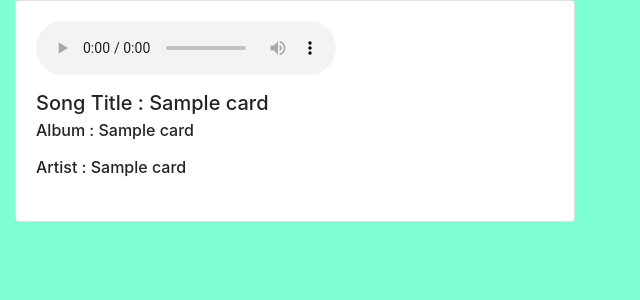
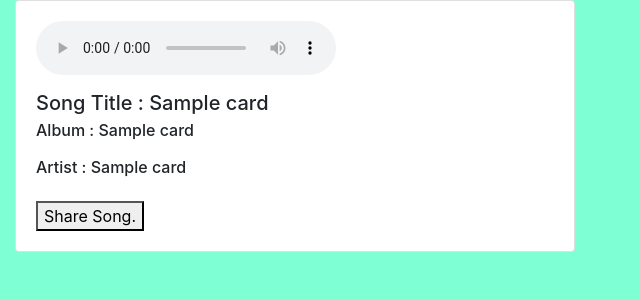
Before and after one commit to vaisakh92/music-srtore, a Flask app: template templates/play.html in a window 1280 px wide. Shown: the part 56-356 px from the top of the page, without its empty margins (0-640 px from the left). Run offline with Flask 2, Linux system fonts and the light colour scheme; the template is opened without the code that fills it: most values are stand-ins (such as "Sample title", 1, 10 or a date in 2020); some libraries are stand-ins or nearby versions.

Commit message:
share song

```diff
--- a/templates/home.html
+++ b/templates/home.html
@@ -12,7 +12,10 @@
               <h5 class="card-title">Song Title : {{card[1]}}</h5>
               <h6 class="card-subtitle">Album : {{card[3]}}</h6><br/>
               <h6 class="card-subtitle">Artist : {{card[4]}}</h6><br/>
-              <a href="{{card[2]}}" class="btn btn-primary">Go somewhere</a>
+              <form method="GET" action="play">
+                <input type="hidden" name="stamp" value="{{card[2]}}">
+            <input type="submit" value="Play" class="btn btn-primary">
+            </form>
               {% if card[5] == session['user_id'] %}
               <form method="POST" action="delete">
                   <input type="hidden" name="id" value="{{card[0]}}">
--- a/templates/play.html
+++ b/templates/play.html
@@ -1,14 +1,32 @@
 {% extends "base.html" %}
 {% block content %}
+<script>
+  function share() {
+
+    const el = document.createElement("input");
+    el.style.height = '0px';
+    el.style.width = 'px';
+    document.body.appendChild(el);
+    el.value = window.location.href;
+    el.select();
+    document.execCommand("copy");
+    document.body.removeChild(el);
+    alert("Copied to clipboard.");
+
+  }
+  </script>
+
 <section>
     {% if card %}
     <div class="col-sm-9">
         <div class="card" style="width: 35rem;">
            <div class="card-body">
-             <h3><audio controls autoplay><source src="{{data}}" type="audio/mpeg">Your Player does not Support Audio</audio></h3>
+             <h3><audio controls autoplay><source id="song" src="{{data}}" type="audio/mpeg">Your Player does not Support Audio</audio></h3>
+              <input type="hidden" id="loc">
              <h5 class="card-title">Song Title : {{card[1]}}</h5>
              <h6 class="card-subtitle">Album : {{card[3]}}</h6><br/>
              <h6 class="card-subtitle">Artist : {{card[4]}}</h6><br/>
+             <button onclick="share()">Share Song.</button>
             </div>
          </div>
        </div>
--- a/templates/search.html
+++ b/templates/search.html
@@ -30,8 +30,8 @@
               <h6 class="card-subtitle">Album : {{card[3]}}</h6><br/>
               <h6 class="card-subtitle">Artist : {{card[4]}}</h6><br/>
               <form method="GET" action="play">
-                  <input type="hidden" name="stamp" value="{{card[0]}}">
-              <input type="submit" value="Submit" class="btn btn-primary">
+                  <input type="hidden" name="stamp" value="{{card[2]}}">
+              <input type="submit" value="Play" class="btn btn-primary">
               </form>
             </div>
           </div>
```
